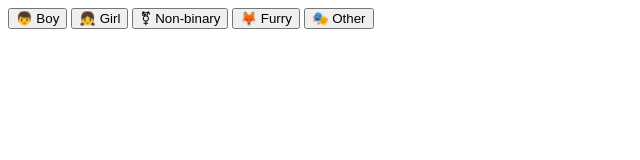
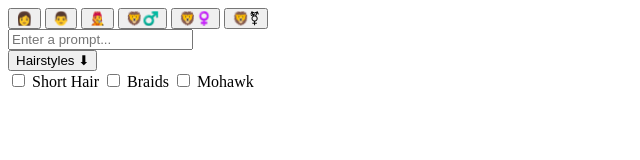
Before and after one commit to Dhop84/Character-pose-tool, a plain HTML site: page index.html in a window 1280 px wide. Shown: the whole page, without its empty margins (0-640 px from the left). Drawn offline with Linux system fonts and the light colour scheme.

Commit message:
Update index.html

```diff
--- a/index.html
+++ b/index.html
@@ -1,22 +1,26 @@
-<div class="selector-grid">
-  <button class="selector-card" data-type="boy">
-    <span class="emoji">👦</span>
-    <span class="label">Boy</span>
-  </button>
-  <button class="selector-card" data-type="girl">
-    <span class="emoji">👧</span>
-    <span class="label">Girl</span>
-  </button>
-  <button class="selector-card" data-type="nonbinary">
-    <span class="emoji">⚧</span>
-    <span class="label">Non-binary</span>
-  </button>
-  <button class="selector-card" data-type="furry">
-    <span class="emoji">🦊</span>
-    <span class="label">Furry</span>
-  </button>
-  <button class="selector-card" data-type="other">
-    <span class="emoji">🎭</span>
-    <span class="label">Other</span>
-  </button>
+<!-- HTML Structure -->
+<div class="character-ui">
+  <div class="identity-icons">
+    <button class="icon-btn" data-category="woman">👩</button>
+    <button class="icon-btn" data-category="man">👨</button>
+    <button class="icon-btn" data-category="nonbinary">🧑‍🎤</button>
+    <button class="icon-btn" data-category="furry-male">🦁♂️</button>
+    <button class="icon-btn" data-category="furry-female">🦁♀️</button>
+    <button class="icon-btn" data-category="furry-nonbinary">🦁⚧</button>
+  </div>
+
+  <div class="prompt-card">
+    <input type="text" placeholder="Enter a prompt..." />
+  </div>
+
+  <div class="dropdown-card">
+    <button class="dropdown-toggle">Hairstyles ⬇</button>
+    <div class="dropdown-menu">
+      <label><input type="checkbox" /> Short Hair</label>
+      <label><input type="checkbox" /> Braids</label>
+      <label><input type="checkbox" /> Mohawk</label>
+    </div>
+  </div>
+
+  <!-- Repeat dropdown-card for other choices -->
 </div>
```
